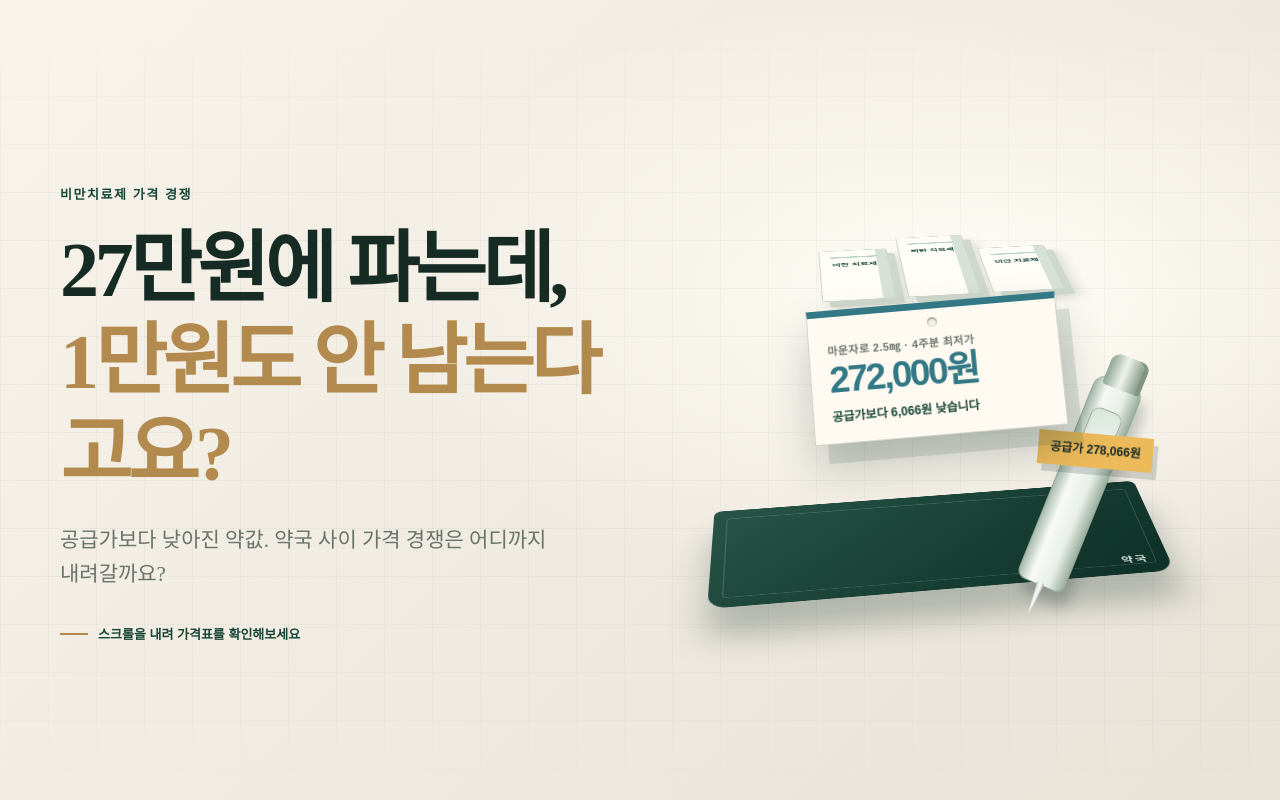
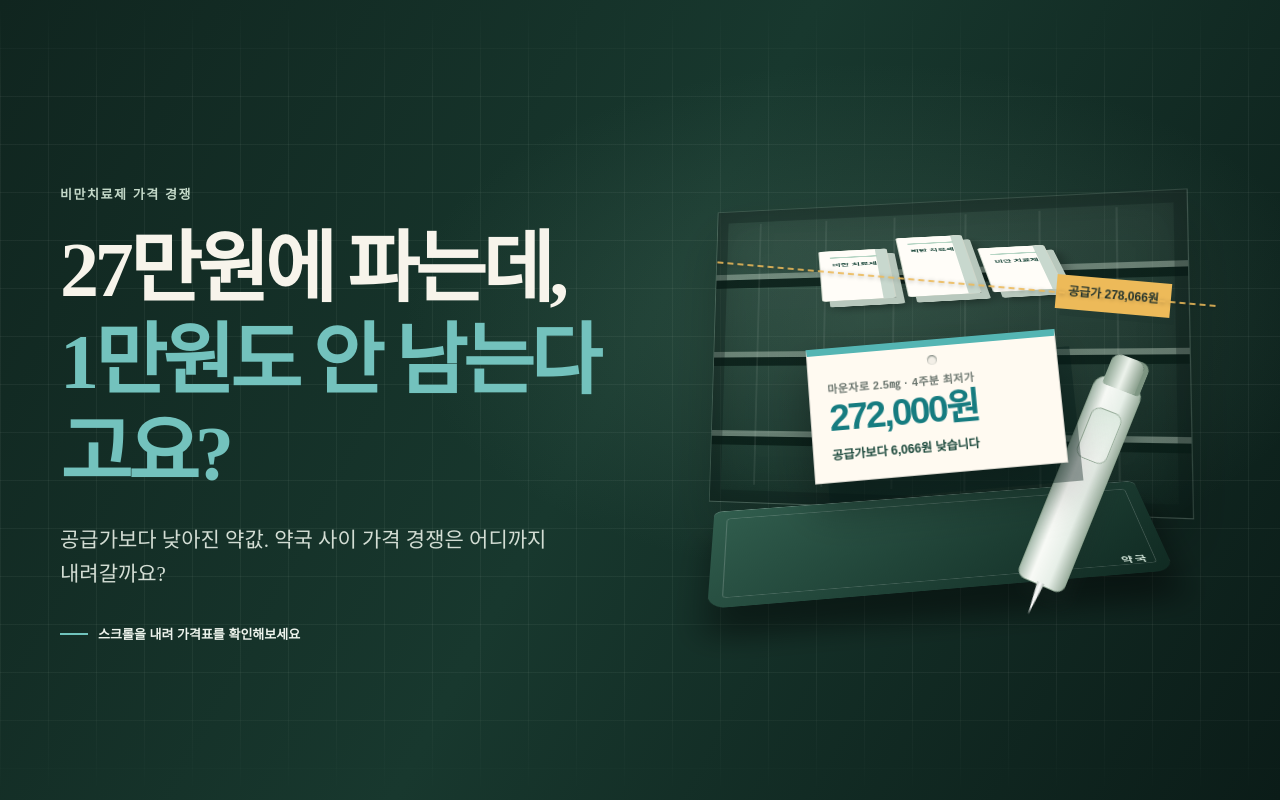
Before and after one commit to asiae-visual-news/weight-loss-injection-price-visual-2026, a plain HTML site: page index.html in a window 1280 px wide. Shown: the top 800 px of the page. Drawn offline with Linux system fonts and the light colour scheme; a web font is replaced by a local one.

Commit message:
Add dimensional pharmacy shelving and descending price tag

```diff
--- a/index.html
+++ b/index.html
@@ -23,6 +23,25 @@
 @media(max-width:760px){body{font-size:20px}.hero{min-height:auto;padding:62px 19px 22px}.hero-inner{grid-template-columns:1fr;gap:0}.hero h1{font-size:clamp(40px,10vw,58px)}.hero-copy{font-size:20px;margin-top:18px}.scene{height:340px;order:2;margin-top:0}.counter{bottom:28px;height:110px;width:94%}.shelf{top:21px;transform:translateX(-50%) rotateX(57deg) rotateZ(-7deg) scale(.82)}.injector{right:calc(50% - 138px);bottom:43px;transform:scale(.83) rotate(22deg) rotateY(-13deg)}.ticket{top:88px;width:218px;padding:13px 15px}.ticket-value{font-size:33px}.supply-tag{top:205px;left:calc(50% + 70px);font-size:10px;padding:8px}.scroll-cue{margin:18px 0 0}.section{padding:75px 20px}.price-section{padding:70px 20px}.cards{grid-template-columns:1fr;gap:15px}.drug-card{padding:21px 22px}.timeline-grid{grid-template-columns:1fr;gap:30px}.trend{padding:18px}.buy-grid{grid-template-columns:1fr;gap:14px}.buy-card{min-height:260px;padding:21px}.quote{font-size:18px}.margin-grid{grid-template-columns:1fr;gap:25px}.receipt-stage{min-height:280px}.receipt{width:min(290px,87vw)}.ending{padding:76px 20px}.final-quote{padding:23px 21px}.last-line{margin-top:55px}}
 @media(max-width:380px){.hero h1{font-size:39px}.scene{height:310px}.ticket{top:83px}.supply-tag{top:193px;left:calc(50% + 55px)}.injector{right:calc(50% - 121px);bottom:39px;transform:scale(.72) rotate(22deg) rotateY(-13deg)}.trend-head{align-items:start}.trend-old,.trend-now{font-size:12px}.trend-now strong{font-size:23px}}
 @media(prefers-reduced-motion:reduce){*,*:before,*:after{scroll-behavior:auto!important;animation-duration:.01ms!important;animation-iteration-count:1!important}}
+
+/* Visual direction: a deep, dim pharmacy with a price tag crossing below the supply-price line. */
+.hero{color:#f7f4eb;background:radial-gradient(ellipse at 68% 40%,rgba(103,142,121,.25),transparent 38%),linear-gradient(118deg,#10251f 0%,#18382e 48%,#0b1c18 100%)}
+.hero:before{background-image:linear-gradient(rgba(228,238,227,.055) 1px,transparent 1px),linear-gradient(90deg,rgba(228,238,227,.055) 1px,transparent 1px);mask-image:linear-gradient(transparent,black 12%,black 85%,transparent)}
+.hero .eyebrow{color:#c4d9c9}.hero h1 em{color:#73c2bd}.hero-copy{color:#d3ddd4}.scroll-cue{color:#edf3ec}.scroll-cue:before{background:#70c4bd}
+.scene{isolation:isolate}
+.back-shelves{position:absolute;z-index:-1;top:28px;left:50%;width:min(480px,100%);height:310px;transform:translateX(-50%) perspective(900px) rotateY(-8deg) rotateX(3deg);background:linear-gradient(180deg,rgba(222,236,221,.08),rgba(13,35,28,.14));border:1px solid rgba(227,239,226,.14);box-shadow:inset 0 0 45px rgba(0,0,0,.27),0 30px 50px rgba(0,0,0,.18)}
+.back-shelves:before{content:"";position:absolute;inset:0;background:repeating-linear-gradient(to bottom,transparent 0 68px,rgba(206,223,207,.4) 68px 74px,rgba(8,28,22,.82) 74px 83px);box-shadow:inset 0 0 0 12px rgba(8,26,21,.3)}
+.back-shelves:after{content:"";position:absolute;inset:14px 12px 18px;background:repeating-linear-gradient(90deg,transparent 0 36px,rgba(235,243,233,.09) 36px 38px,transparent 38px 73px);opacity:.85}
+.counter{background:linear-gradient(140deg,#315e4e,#102a22);box-shadow:0 40px 35px rgba(0,0,0,.43),inset 0 1px rgba(255,255,255,.22)}
+.medbox{background:linear-gradient(90deg,#fffdf8 0 83%,#c8d8ce 83%);box-shadow:7px 12px 0 #b8c8bd,10px 17px 15px rgba(0,0,0,.35)}
+.ticket{top:168px;border-top-color:#54b5b3;box-shadow:13px 19px 0 rgba(3,28,24,.38),0 24px 45px rgba(0,0,0,.36);animation:priceDrop 1.1s cubic-bezier(.2,.8,.2,1) both}
+.ticket-value{color:#167c80}
+.supply-tag{top:109px;left:calc(50% + 120px);z-index:4;background:#edba59;color:#24342d}
+.supply-tag:before{content:"";position:absolute;z-index:-1;left:-340px;top:50%;width:500px;border-top:2px dashed rgba(237,186,89,.86);filter:drop-shadow(0 1px 2px rgba(0,0,0,.35))}
+@keyframes priceDrop{from{opacity:0;transform:translate(-50%,-65px) rotateX(8deg) rotateZ(-5deg)}to{opacity:1;transform:translate(-50%,0) rotateX(8deg) rotateZ(-5deg)}}
+@media(max-width:760px){.hero{background:radial-gradient(ellipse at 68% 56%,rgba(103,142,121,.24),transparent 42%),linear-gradient(160deg,#10251f,#18382e 58%,#0b1c18)}.scene{height:360px}.back-shelves{top:15px;width:100%;height:295px}.ticket{top:145px}.supply-tag{top:85px;left:calc(50% + 68px);font-size:10px}.supply-tag:before{left:-235px;width:340px}}
+@media(max-width:380px){.scene{height:335px}.ticket{top:135px}.supply-tag{top:78px;left:calc(50% + 55px)}.supply-tag:before{left:-210px;width:300px}}
+
 </style>
 </head>
 <body>
@@ -37,7 +56,7 @@
 <p class="scroll-cue">스크롤을 내려 가격표를 확인해보세요</p>
 </div>
 <div class="scene" aria-label="약국 카운터 위에서 공급가보다 낮은 판매가를 보여주는 3차원 가격표">
-<div class="shelf" aria-hidden="true"><i class="medbox"></i><i class="medbox"></i><i class="medbox"></i></div><div class="injector" aria-hidden="true"><i></i></div>
+<div class="back-shelves" aria-hidden="true"></div><div class="shelf" aria-hidden="true"><i class="medbox"></i><i class="medbox"></i><i class="medbox"></i></div><div class="injector" aria-hidden="true"><i></i></div>
 <div class="ticket"><span class="ticket-label">마운자로 2.5㎎ · 4주분 최저가</span><strong class="ticket-value">272,000원</strong><p class="ticket-note">공급가보다 6,066원 낮습니다</p></div>
 <div class="supply-tag">공급가 278,066원</div><div class="counter" aria-hidden="true"></div>
 </div>
```
